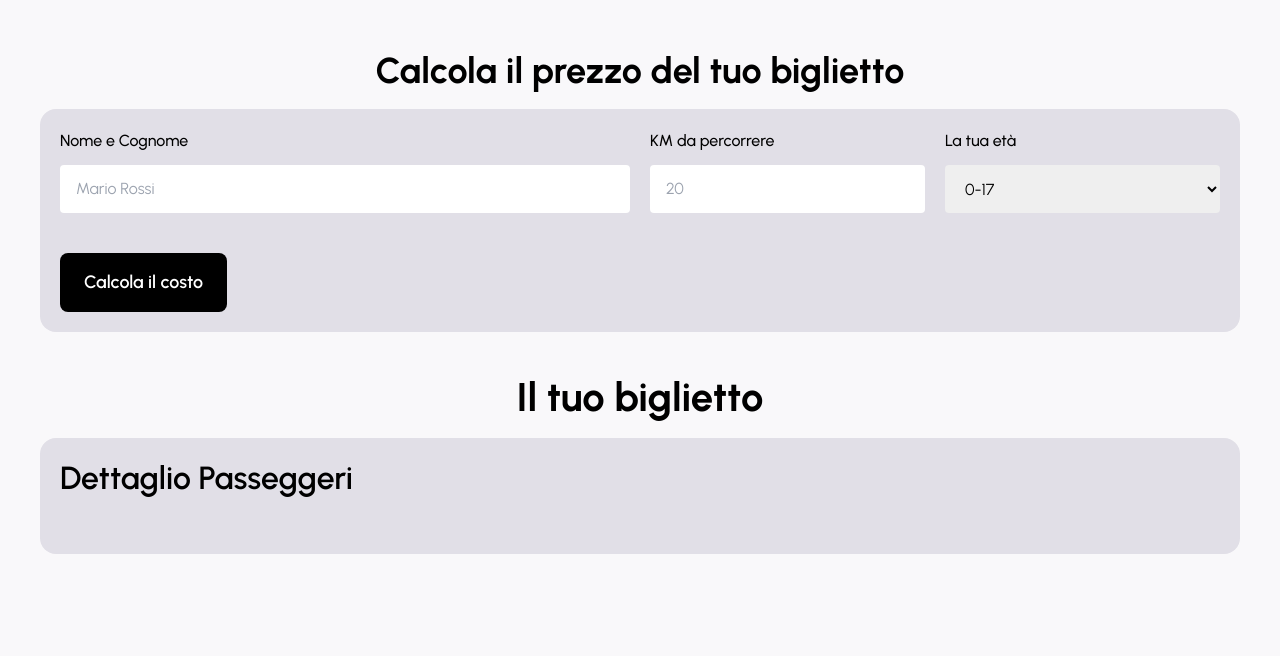
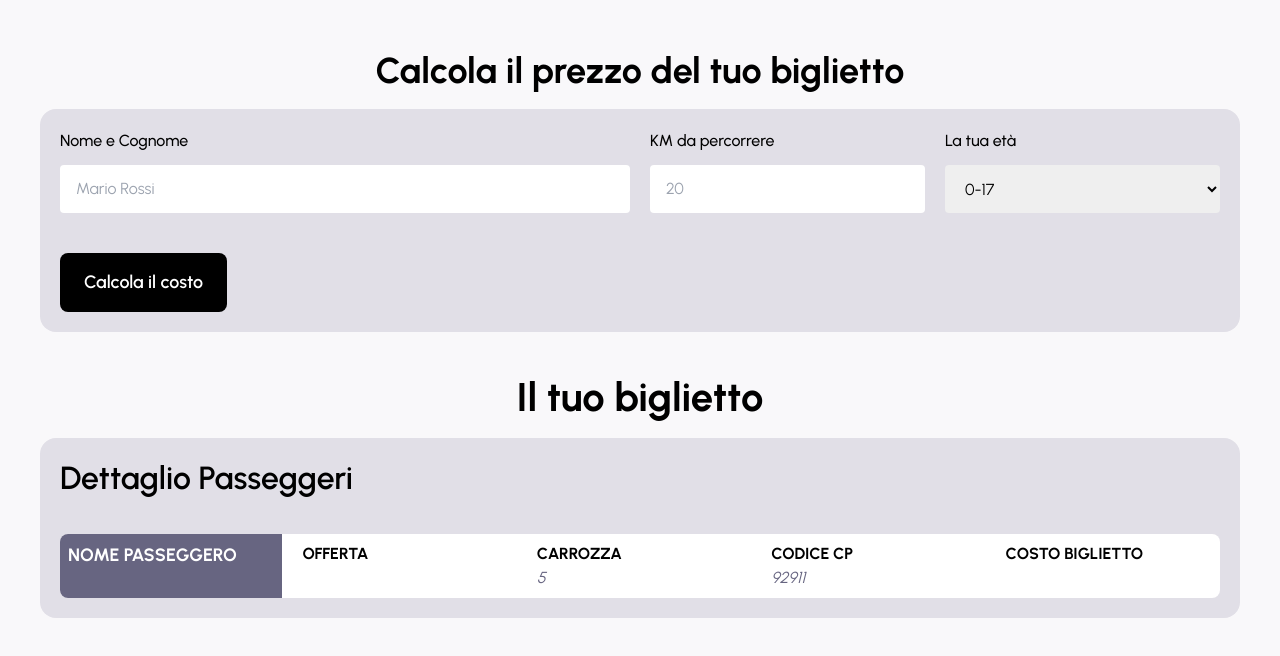
Before and after one commit to lorenzoferrante97/js-biglietto-treno-form, a website: page index.html in a window 1280 px wide. Drawn offline with Linux system fonts and the light colour scheme.

Commit message:
add: grid content

```diff
--- a/index.html
+++ b/index.html
@@ -52,21 +52,27 @@
             <h2 class="h2">Il tuo biglietto</h1>
                 <div class="flex flex-col w-full rounded-md bg-smoke-200 p-3u md:p-5u gap-5u">
                     <h3 class="h3">Dettaglio Passeggeri</h3>
-                    <div class="grid grid-cols-1 sm:grid-cols-4 lg:grid-cols-5">
-                        <div class="row-span-full max-lg:col-span-full">
-
+                    <!-- table -->
+                    <div class="grid grid-cols-1 overflow-hidden bg-white rounded sm:grid-cols-4 lg:grid-cols-5 gap-3u">
+                        <div class="text-white row-span-full max-lg:col-span-full bg-smoke-700 p-2u">
+                            <p class="text-lg font-bold uppercase">Nome Passeggero</p>
+                            <p id="ticketName" class="italic"></p>
                         </div>
-                        <div class="col-span-full sm:col-span-2 lg:col-span-1">
-
+                        <div class="col-span-full sm:col-span-2 lg:col-span-1 p-2u">
+                            <p class="font-bold uppercase">Offerta</p>
+                            <p id="ticketType" class="italic text-smoke-700"></p>
                         </div>
-                        <div class="col-span-full sm:col-span-2 lg:col-span-1">
-
+                        <div class="col-span-full sm:col-span-2 lg:col-span-1 p-2u">
+                            <p class="font-bold uppercase">Carrozza</p>
+                            <p id="ticketCab" class="italic text-smoke-700">5</p>
                         </div>
-                        <div class="col-span-full sm:col-span-2 lg:col-span-1">
-
+                        <div class="col-span-full sm:col-span-2 lg:col-span-1 p-2u">
+                            <p class="font-bold uppercase">Codice CP</p>
+                            <p id="ticketCode" class="italic text-smoke-700">92911</p>
                         </div>
-                        <div class="col-span-full sm:col-span-2 lg:col-span-1">
-
+                        <div class="col-span-full sm:col-span-2 lg:col-span-1 p-2u">
+                            <p class="font-bold uppercase">Costo Biglietto</p>
+                            <p id="ticketPrice" class="italic text-smoke-700"></p>
                         </div>
                     </div>
                 </div>
```
Also changed, not shown: src/output.css.
